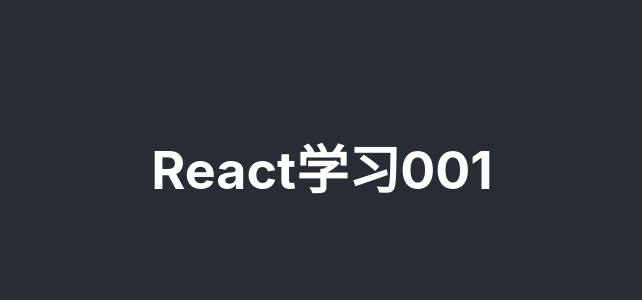
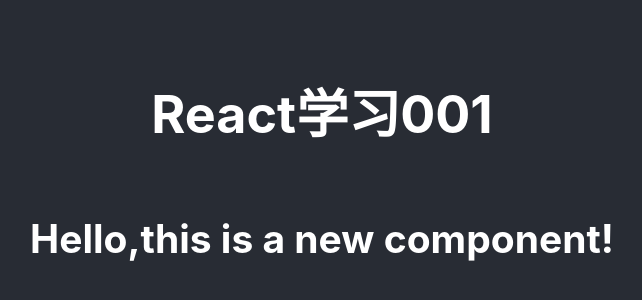
Before and after one commit to Yc020130/react_try_001, a React (Create React App) app: page / in a window 1280 px wide. Shown: the part 234-534 px from the top of the page, without its empty margins (318-960 px from the left). Built offline with nearby package versions, Linux system fonts and the light colour scheme.

Commit message:
added hello component

```diff
--- a/src/App.js
+++ b/src/App.js
@@ -1,11 +1,13 @@
 import React from 'react';
 import './App.css';
+import Hello from './hello.js';
 
 function App() {
   return (
     <div className="App">
       <header className="App-header">
         <h1>React学习001</h1>
+        <Hello />
       </header>
     </div>
   );
--- /dev/null
+++ b/src/Hello.js
@@ -0,0 +1,7 @@
+import React from 'react'
+
+function Hello(){
+    return <h2>Hello,this is a new component!</h2>;
+}
+
+export default Hello;
```
